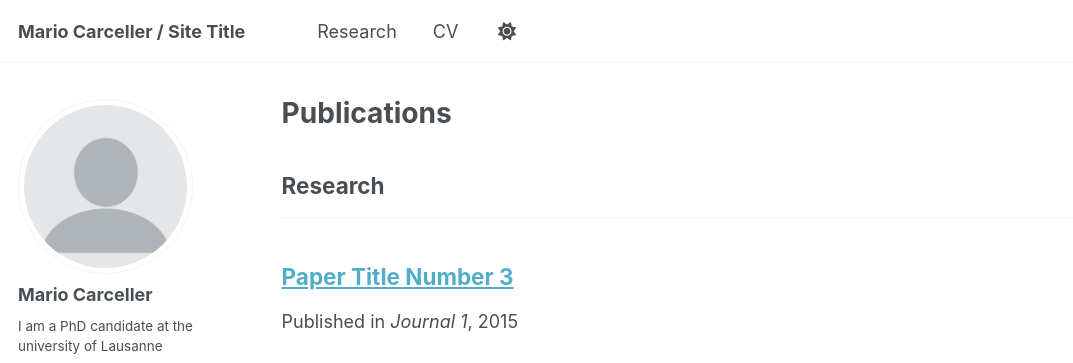
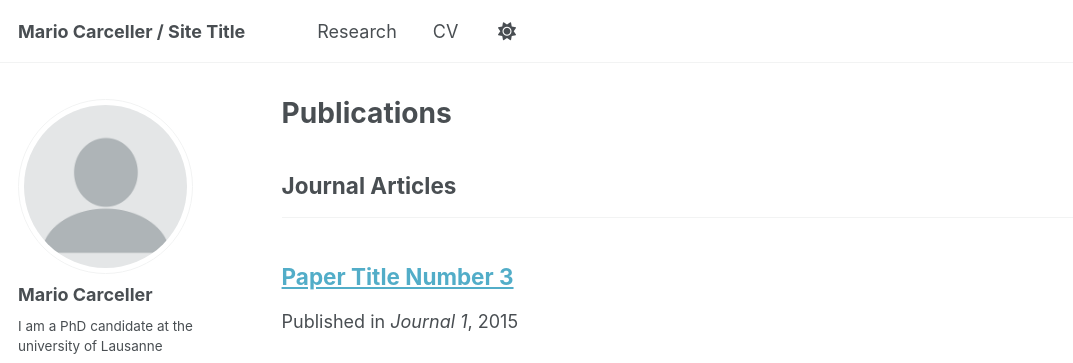
Before and after one commit to MarioCarceller/carcellermario.github.io, a Jekyll site: the page built from _pages/publications.html, in a window 1280 px wide and 900 px high. Shown: the top 363 px of the window, without its empty margins (0-1073 px from the left). Built offline with Jekyll 4.4.1, drawn with Linux system fonts in a browser that asks for light colours.

Commit message:
Update _config.yml

```diff
--- a/_config.yml
+++ b/_config.yml
@@ -15,7 +15,7 @@ name                     : &name "Mario Carceller"
 description              : &description "PhD candidate, University of Lausanne"
 url                      : https://mariocaarceller.github.io # the base hostname & protocol for your site e.g. "https://[your GitHub username].github.io" or if you already have some other page hosted on Github then use "https://[your GitHub username].github.io/[Your Repo Name]"
 baseurl                  : "" # the subpath of your site, e.g. "/blog"
-repository               : "MarioCarceller/Mario Carceller.github.io"
+repository               : #"MarioCarceller/Mario Carceller.github.io"
 
 # Site Author - The following control what appear as part of the author content on the side bar.
 #               If a field is blank the icon and link will not appear, otherwise it will be shown.
@@ -81,9 +81,10 @@ publication_category:
   books:
     title: 'Books'
   manuscripts:
-    title: 'Research'
+    title: 'Journal Articles'
   conferences:
     title: 'Conference Papers'
+
 
 # Site Settings
 teaser                   :  # filename of teaser fallback teaser image placed in /images/, .e.g. "500x300.png"
```
